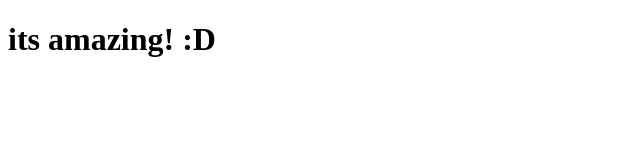
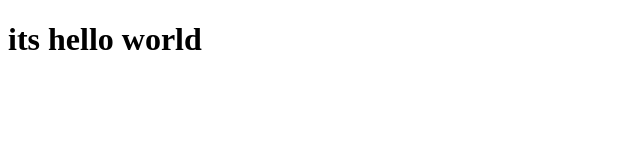
Before and after one commit to yusicantik/bas_document, a plain HTML site: page index.html in a window 1280 px wide. Shown: the whole page, without its empty margins (0-640 px from the left). Drawn offline with Linux system fonts and the light colour scheme.

Commit message:
Update index.html

```diff
--- a/index.html
+++ b/index.html
@@ -6,6 +6,6 @@
     <title>Document</title>
 </head>
 <body>
-    <h1>its amazing! :D </h1>
+    <h1>its hello world </h1>
 </body>
 </html>
```
